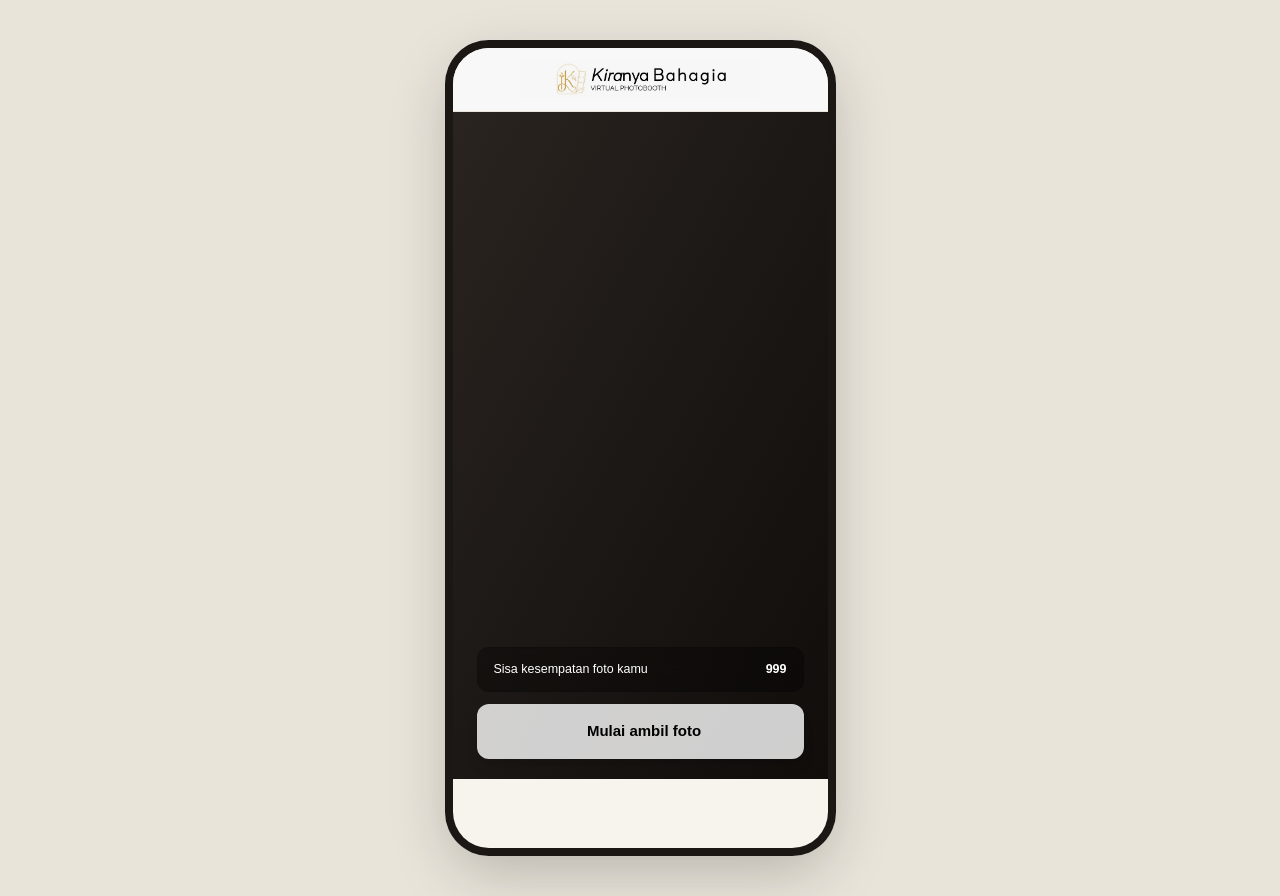
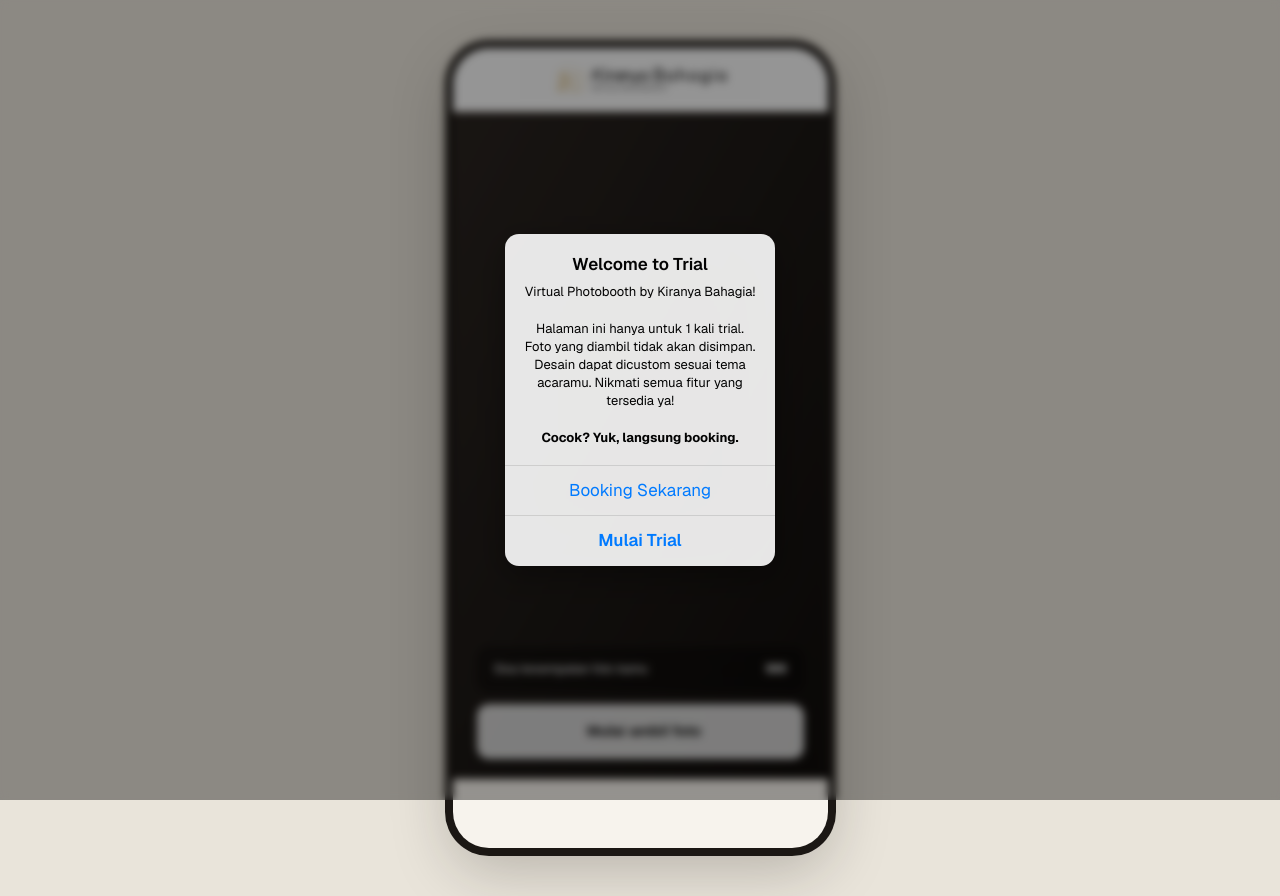
Before and after one commit to JasonEvan/virtual-photo, a Next.js app: page /trial in a window 1280 px wide. Built offline with nearby package versions, Linux system fonts and the light colour scheme; some icons are missing.

Commit message:
feat: add a confirmation dialog about the trial page

```diff
--- a/app/trial/page.tsx
+++ b/app/trial/page.tsx
@@ -80,6 +80,7 @@
 export default function TrialPage() {
   const [event, setEvent] = useState<Event | null>(null);
   const [loading, setLoading] = useState(true);
+  const [showWelcomeModal, setShowWelcomeModal] = useState(false);
   const [guestValid, setGuestValid] = useState<boolean | null>(null);
   const [screen, setScreen] = useState<Screen>("landing");
 
@@ -176,6 +177,7 @@
       setGuestValid(true);
       setChancesLeft(999);
       setLoading(false);
+      setShowWelcomeModal(true);
     }, 0);
   }, []);
 
@@ -1153,6 +1155,47 @@
         </div>
       )}
 
+      {/* iOS-Style Welcome Dialog */}
+      {showWelcomeModal && (
+        <div className="fixed inset-0 z-50 flex items-center justify-center p-6 bg-black/40 backdrop-blur-xs animate-[fadeIn_0.2s_ease]">
+          <div className="w-full max-w-67.5 bg-white/90 backdrop-blur-2xl rounded-[14px] text-center shadow-[0_10px_30px_rgba(0,0,0,0.3)] overflow-hidden flex flex-col font-sans select-none animate-[iosAlertIn_0.28s_cubic-bezier(0.25,1,0.5,1)]">
+            <div className="px-4.5 pt-5 pb-4.5">
+              <h3 className="text-[17px] font-semibold text-[#030303] leading-tight">
+                Welcome to Trial
+              </h3>
+              <p className="text-[13px] text-[#030303] mt-2 leading-[1.4] whitespace-pre-line font-normal">
+                Virtual Photobooth by Kiranya Bahagia!{"\n\n"}
+                Halaman ini hanya untuk 1 kali trial. Foto yang diambil tidak
+                akan disimpan. Desain dapat dicustom sesuai tema acaramu.
+                Nikmati semua fitur yang tersedia ya!{"\n\n"}
+                <strong>Cocok? Yuk, langsung booking.</strong>
+              </p>
+            </div>
+            <div className="flex flex-col border-t border-[#3F3F3F]/15">
+              <button
+                type="button"
+                onClick={() => {
+                  window.open(
+                    "https://wa.me/6288905844274?text=Halo%20Kiranya%20Bahagia,%20saya%20ingin%20booking%20Virtual%20Photobooth",
+                    "_blank",
+                  );
+                }}
+                className="w-full py-3 text-[17px] text-[#007AFF] font-normal hover:bg-[#EAEAEA]/60 active:bg-[#EAEAEA] border-none cursor-pointer transition-colors outline-none"
+              >
+                Booking Sekarang
+              </button>
+              <button
+                type="button"
+                onClick={() => setShowWelcomeModal(false)}
+                className="w-full py-3 text-[17px] text-[#007AFF] font-semibold hover:bg-[#EAEAEA]/60 active:bg-[#EAEAEA] border-t border-[#3F3F3F]/15 cursor-pointer transition-colors outline-none"
+              >
+                Mulai Trial
+              </button>
+            </div>
+          </div>
+        </div>
+      )}
+
       {/* Global fadeIn keyframe */}
       <style>{`
         @keyframes fadeIn {
@@ -1167,6 +1210,10 @@
           from { opacity: 0; transform: scale(0.94) translateY(8px); }
           to { opacity: 1; transform: scale(1) translateY(0); }
         }
+        @keyframes iosAlertIn {
+          from { opacity: 0; transform: scale(1.18); }
+          to { opacity: 1; transform: scale(1); }
+        }
       `}</style>
     </div>
   );
```
